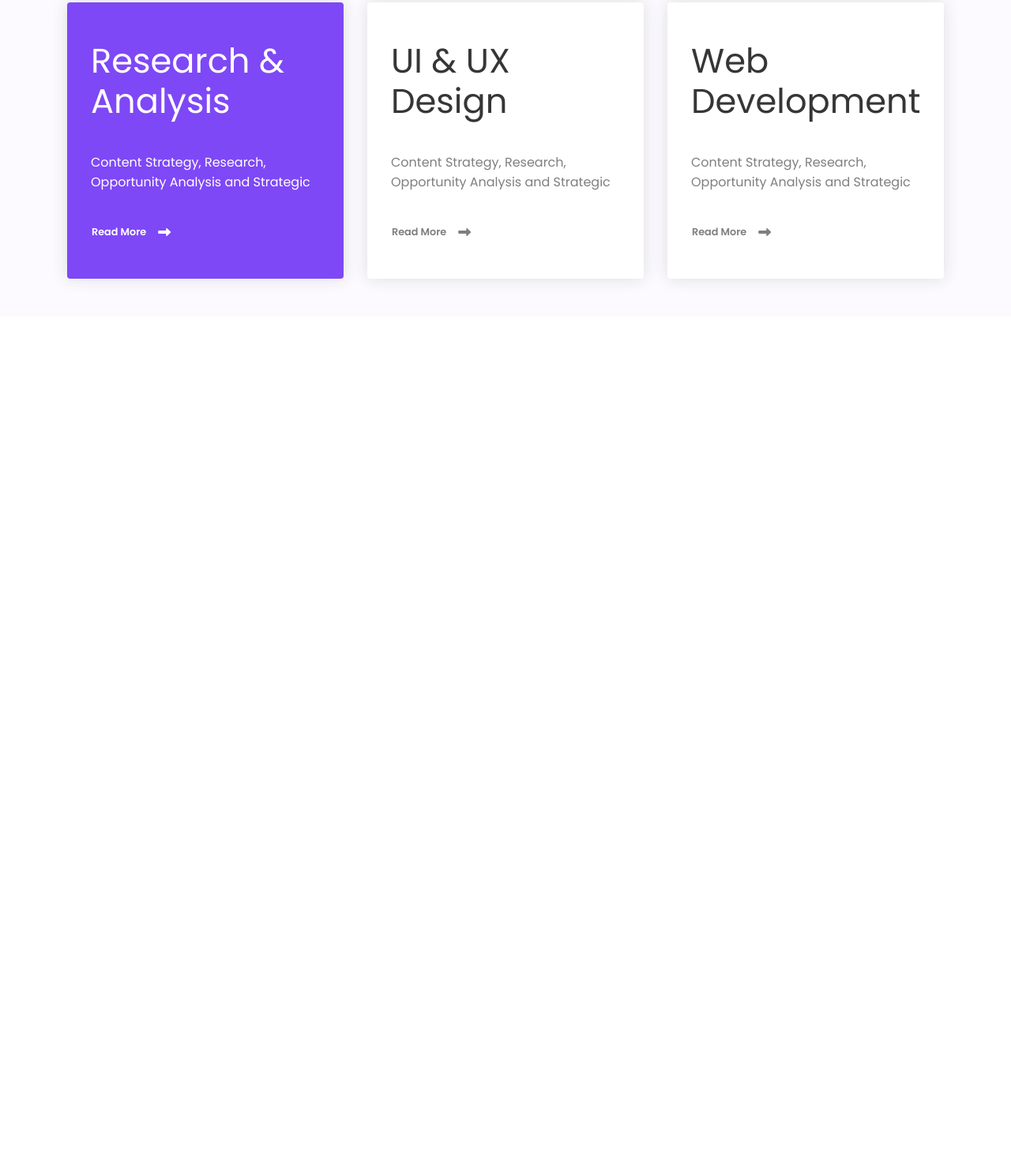
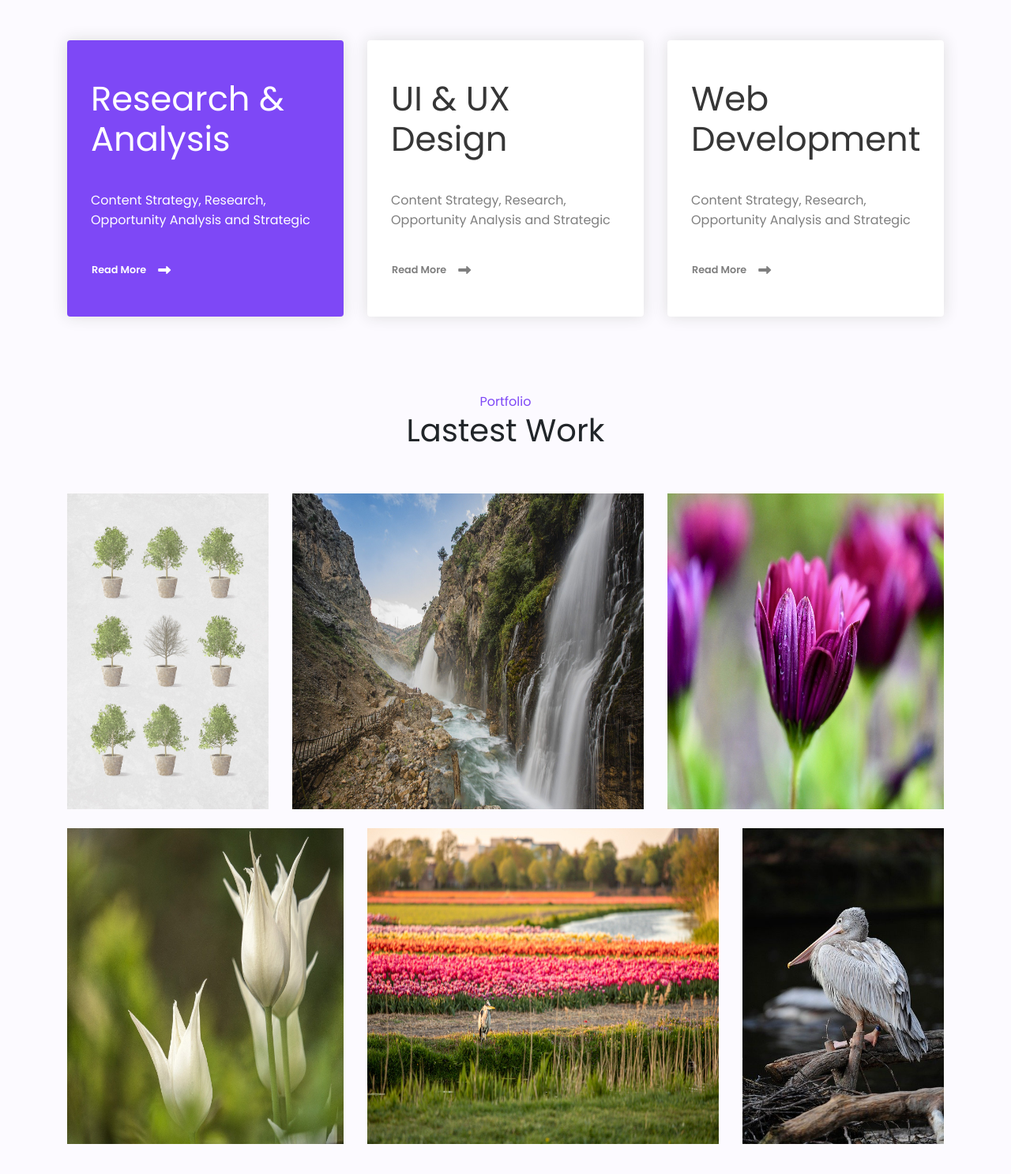
Before and after one commit to phuongtaycm157/My-CV-online, a plain HTML site: page index.html in a window 1280 px wide. Shown: the part 1517-3004 px from the top of the page at 79% size. Before the commit the page ends 1918 px from the top, so only its background shows below. Drawn offline with nearby package versions, Linux system fonts and the light colour scheme.

Commit message:
Portfolio completed

```diff
--- a/index.html
+++ b/index.html
@@ -100,7 +100,7 @@
 					<h1>About Us</h1>
 				</div>
 			</div>
-			<div class="row">
+			<div class="row mt-5">
 				<div class="col-md-5">
 					<div class="left">
 						<div class="img">
@@ -143,7 +143,7 @@
 	</div>
 
 	<!-- Service -->
-	<div class="service">
+	<div class="service" id="service">
 		<div class="container pt-5 pb-5" id="about">
 			<div class="row">
 				<div class="about-title">
@@ -198,6 +198,39 @@
 		</div>
 	</div>
 
+	<div class="portfolio" id="portfolio">
+		<div class="container pt-5 pb-5" id="about">
+			<div class="row">
+				<div class="about-title">
+					<div class="my-skill">Portfolio</div>
+					<h1>Lastest Work</h1>
+				</div>
+			</div>
+
+			<div class="row mt-5">
+				<div class="col-md-3 mb-4">
+					<img src="./images/creativity-4913182_1920.jpg" alt="" class="img-fluid img-height">
+				</div>
+				<div class="col-md-5 mb-4">
+					<img src="./images/these-yahyal-waterfalls-5073464_1920.jpg" alt="" class="img-fluid img-height">
+				</div>
+				<div class="col-md-4 mb-4">
+					<img src="./images/margarite-5130460_1920.jpg" alt="" class="img-fluid img-height">
+				</div>
+				<div class="col-md-4 mb-4">
+					<img src="./images/tulips-5135231_1280.jpg" alt="" class="img-fluid img-height">
+				</div>
+				<div class="col-md-5 mb-4">
+					<img src="./images/heron-5097499_1920.jpg" alt="" class="img-fluid img-height">
+				</div>
+				<div class="col-md-3 mb-4">
+					<img src="./images/water-4995735_640.jpg" alt="" class="img-fluid img-height">
+				</div>
+			</div>
+		</div>
+	</div>
+
+
 	<script src="https://kit.fontawesome.com/17d9afb30b.js"></script>
 	<script src="https://code.jquery.com/jquery-3.4.1.slim.min.js"></script>
 	<script src="https://cdn.jsdelivr.net/npm/popper.js@1.16.0/dist/umd/popper.min.js"></script>
--- a/styles/style.css
+++ b/styles/style.css
@@ -226,3 +226,11 @@
 .service .focus .read-more .btn {
 	color: #fff;
 }
+
+/*porlfolio*/
+.portfolio {
+	background-color: #fcfaff;
+}
+.img-height {
+	height: 400px;
+}
```
Also changed, not shown: images/cafe-5080266_640.jpg (added), images/creativity-4913182_1920.jpg (added), images/heron-5097499_1920.jpg (added), images/margarite-5130460_1920.jpg (added), images/these-yahyal-waterfalls-5073464_1920.jpg (added), images/tulips-5135231_1280.jpg (added), images/water-4995735_640.jpg (added).
